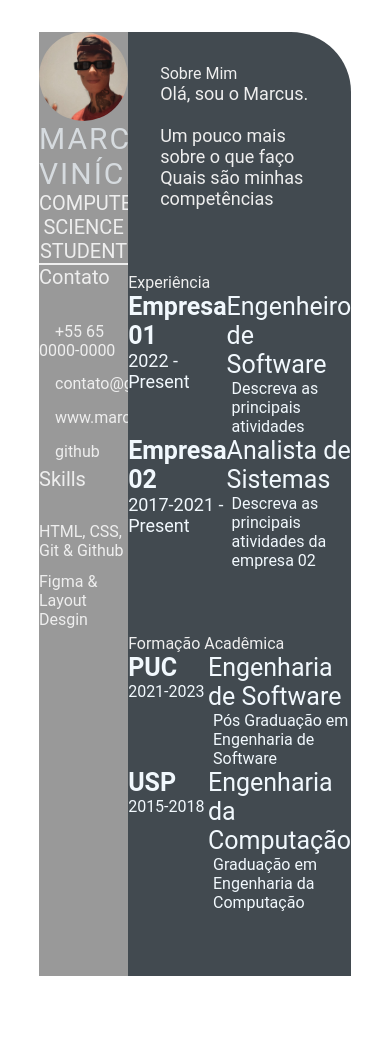
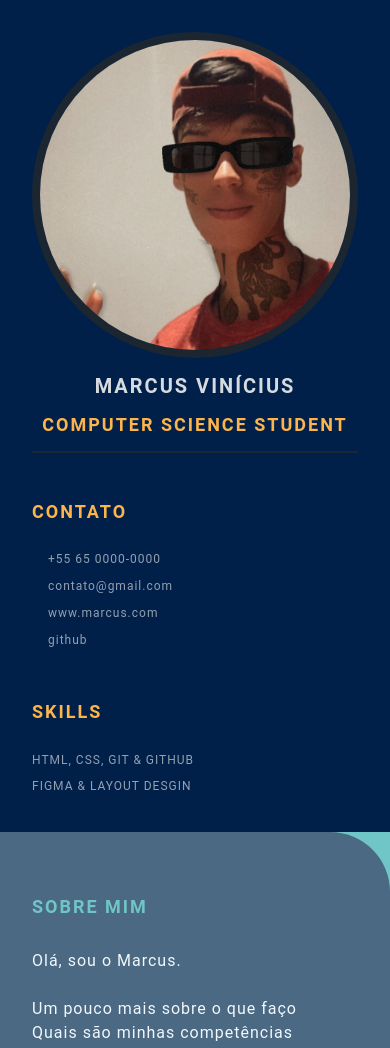
Before and after one commit to msrcss/msrcss.github.io, a plain HTML site: page index.html in a window 390 px wide. Shown: the top 1048 px of the page. Before the commit the page ends 1008 px from the top, so only its background shows below. Drawn offline with Linux system fonts and the light colour scheme.

Commit message:
features: add courses (#6)

```diff
--- a/index.html
+++ b/index.html
@@ -108,7 +108,24 @@
                     </div>
                 </div>
             </section>
-        </section>
+
+            <section class="awards gap">
+                <div class="right-title">Cursos</div>
+                <div class="awards-contents">
+                    <div class="awards-left">
+                        <p class="awards-company-name">Elastic</p>
+                        <p class="awards-time-period">2020-2022</p>
+                    </div>
+
+                    <div class="awards-right">
+                        <p class="awards-name">Ux Curso</p>
+                        <p class="awards-desc">
+                            Curso feito na EBAC no ano de 2018
+                        </p>
+                    </div>
+                </div>
+            </section>
+            </section>
 
     </main>
 </body>
--- a/style.css
+++ b/style.css
@@ -4,6 +4,10 @@
     box-sizing: border-box;
     list-style: none;
     font-family: 'Roboto', sans-serif;
+}
+
+body {
+    background-color: #70c6c7;
 }
 
 .resume-contents {
@@ -17,28 +21,29 @@
 .left-section {
     grid-column: span 2;
     height: 100%;
-    background-color: #999999;
+    background-color: #00204A;
 }
 
 .right-section {
     grid-column: span 5;
     height: 100%;
-    background-color: #424a50;
+    background-color: #4B6982;
     border-radius: 0px 60px 0px 0px;
 }
 
-.left-section-contents{
+.left-section-content{
     padding: 2rem 2rem;
 }
 
 .profile {
     width: 100%;
-    border-bottom: 2px solid #eeeeee;
+    border-bottom: 2px solid #1B2631;
 }
 
 .profile .profile-image {
     width: 100%;
-    border-radius: 100%;
+    border-radius: 50%;
+    border: 8px solid #1B2631;
 }
 
 .name {
@@ -46,19 +51,31 @@
     font-size: 30px;
     letter-spacing: 2px;
     text-transform: uppercase;
+    text-align: center;
+    font-weight: bold;
+    padding: 1rem 0;
 }
 
 .profession {
-    color: #eeeeee;
+    color: #FDB44B;
     font-size: 20px;
     text-transform: uppercase;
     text-align: center;
+    letter-spacing: 2px;
+    font-weight: bold;
+    padding-bottom: 1rem;
 }
 
 /* .contact-info { border-bottom: 2px solid #1B2631; } */
 .left-title {
-    color: #eeeeee;
+    color: #FDB44B;
     font-size: 20px;
+    letter-spacing: 2px;
+    text-transform: uppercase;
+    font-weight: bold;
+    display: flex;
+    align-items: center;
+    padding-top: 3rem;
 }
 
 .contact-info ul {
@@ -68,14 +85,18 @@
 .contact-info ul li,
 .references ul li {
     padding: .4rem 0;
-    color: #eeeeee;
+    display: flex;
+    align-items: center;
+    color: #d6dbdfaf;
+    letter-spacing: 1px;
+    font-size: 18px;
 }
 
 .contact-info ul li i,
 .references ul li i {
     padding-right: 1rem;
     font-size: 18px;
-    color: #eeeeee;
+    color: #2E86C1;
 }
 
 .skills ul {
@@ -83,15 +104,46 @@
 }
 .skills ul li p {
     padding: .4rem 0;
-    color: #eeeeee;
+    color: #d6dbdfaf;
+    font-size: 18px;
+    letter-spacing: 1px;
+    display: flex;
+    align-items: center;
+    text-transform: uppercase;
 }
+
+.referance-name {
+    padding-top: 1.5rem;
+    padding-bottom: .4rem;
+    font-size: 18px;
+    color: #F9E79F;
+    letter-spacing: 1px;
+    text-transform: uppercase;
+}
+
+.referance-profession {
+    font-size: 16px;
+    color: #d6dbdfaf;
+    letter-spacing: 1px;
+    /* text-transform: uppercase; */
+    padding-bottom: .4rem;
+}
+
 
 .right-section-contents {
     padding: 2rem 2rem;
 }
 
 .right-title {
-    color: #eeeeee;
+    color: #70C6C7;
+    font-size: 40px;
+    letter-spacing: 2px;
+    text-transform: uppercase;
+    font-weight: bold;
+    display: flex;
+    align-items: center;
+    padding: 2rem 0;
+    position: relative;
 }
 
 .gap {
@@ -99,7 +151,9 @@
 }
 .about-me-contents {
     font-size: 18px;
-    color: #eeeeee;
+    letter-spacing: 1px;
+    line-height: 2rem;
+    color: #F1F8FD;
 }
 
 .experience-contents,
@@ -116,23 +170,124 @@
 .awards-company-name {
     font-size: 25px;
     font-weight: bold;
+    text-transform: uppercase;
+    letter-spacing: 1px;
+    color: #FDB44B;
+    padding-bottom: .4rem;
 }
 
 .exp-time-period,
 .educationp-time-period,
 .awards-time-period {
     font-size: 18px;
+    letter-spacing: 1px;
+    line-height: 2rem;
 }
 
 .exp-position,
 .education-subject,
 .awards-name {
     font-size: 25px;
+    font-weight: bold;
+    text-transform: uppercase;
+    letter-spacing: 1px;
+    color: #FDB44B;
+    padding-bottom: .4rem;
 }
 
 .exp-desc,
 .education-desc,
 .awards-desc {
     font-size: 16px;
+    letter-spacing: 1px;
+    line-height: 1.5rem;
+    border-left: 3px solid #a5a3a3;
     padding-left: 5px;
 }
+
+/* Media queries */
+@media screen and (max-width:780px) {
+    .experience-contents,
+    .education-contents,
+    .awards-contents {
+        grid-template-columns: repeat(1, 1fr);
+    }
+}
+
+@media screen and (max-width:780px) {
+    .left-section {
+        grid-column: span 3;
+    }
+
+    .right-section {
+        grid-column: span 4;
+    }
+
+}
+
+@media screen and (max-width:1200px) {
+    .resume-contents {
+        grid-template-columns: repeat(1, 1fr);
+    }
+}
+
+@media screen and (max-width:390px) {
+    .resume-contents {
+        width: 100%;
+        margin: 0 auto;
+    }
+
+    .name {
+        font-size: 20px;
+    }
+
+    .profession {
+        font-size: 18px;
+    }
+
+    .left-title {
+        font-size: 18px;
+    }
+
+    .right-title {
+        font-size: 18px;
+    }
+
+    .contact-info ul li,
+    .references ul li {
+        font-size: 12px;
+    }
+
+    .contact-info ul li i,
+    .references ul li i {
+        /* padding-right: 1rem; */
+        font-size: 12px;
+    }
+
+    .skills ul li p {
+        font-size: 12px;
+    }
+
+    .about-me-contents {
+        font-size: 16px;
+        line-height: 1.5rem;
+    }
+
+    .exp-company-name,
+    .education-school-name,
+    .awards-company-name {
+        font-size: 18px;
+    }
+
+    .exp-time-period,
+    .educationp-time-period,
+    .awards-time-period {
+        font-size: 16px;
+    }
+
+    .exp-position,
+    .education-subject,
+    .awards-name {
+        font-size: 18px;
+    }
+}
```
